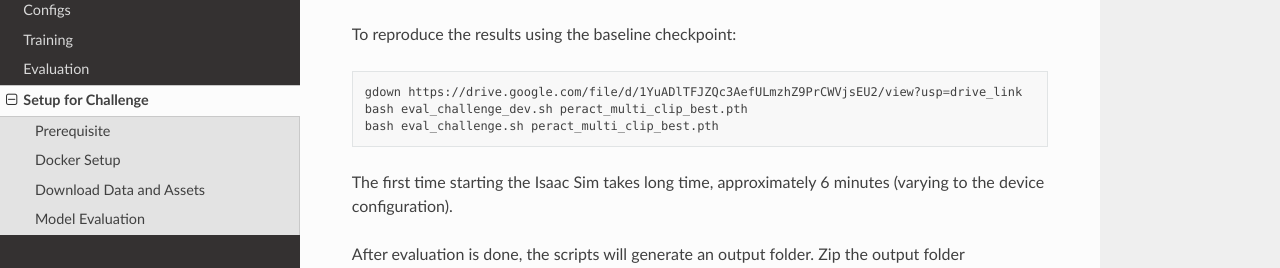
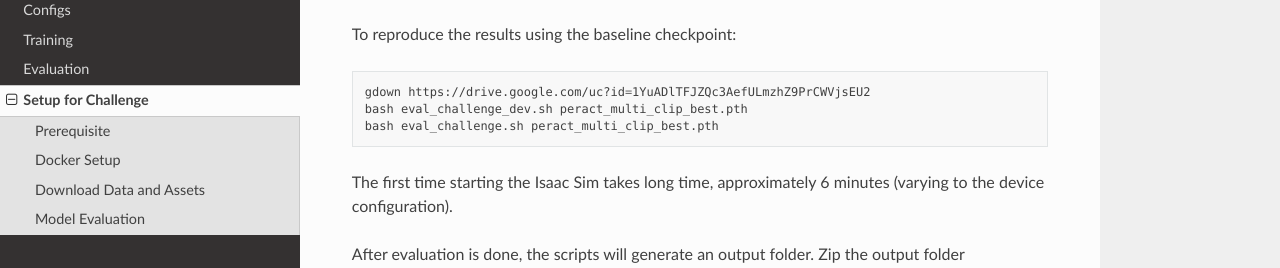
Before and after one commit to arnold-benchmark/docs, a Sphinx documentation site: the page built from docs/tutorial/challenge_setup/index.md, in a window 1280 px wide and 900 px high, scrolled down 1669 px. Shown: the part 260-528 px from the top of the window. Built offline with Sphinx 7.4.7 and the Read the Docs theme 2.0.0, drawn with Linux system fonts in a browser that asks for light colours; part of the change alters nothing that is shown.

Commit message:
Update index.md

````diff
--- a/docs/tutorial/challenge_setup/index.md
+++ b/docs/tutorial/challenge_setup/index.md
@@ -83,7 +83,7 @@ bash eval_challenge.sh ${checkpoint_file} # for test phase
 
 To reproduce the results using the baseline checkpoint:
 ```bash
-gdown https://drive.google.com/file/d/1YuADlTFJZQc3AefULmzhZ9PrCWVjsEU2/view?usp=drive_link
+gdown https://drive.google.com/uc?id=1YuADlTFJZQc3AefULmzhZ9PrCWVjsEU2
 bash eval_challenge_dev.sh peract_multi_clip_best.pth
 bash eval_challenge.sh peract_multi_clip_best.pth
 ```
````
